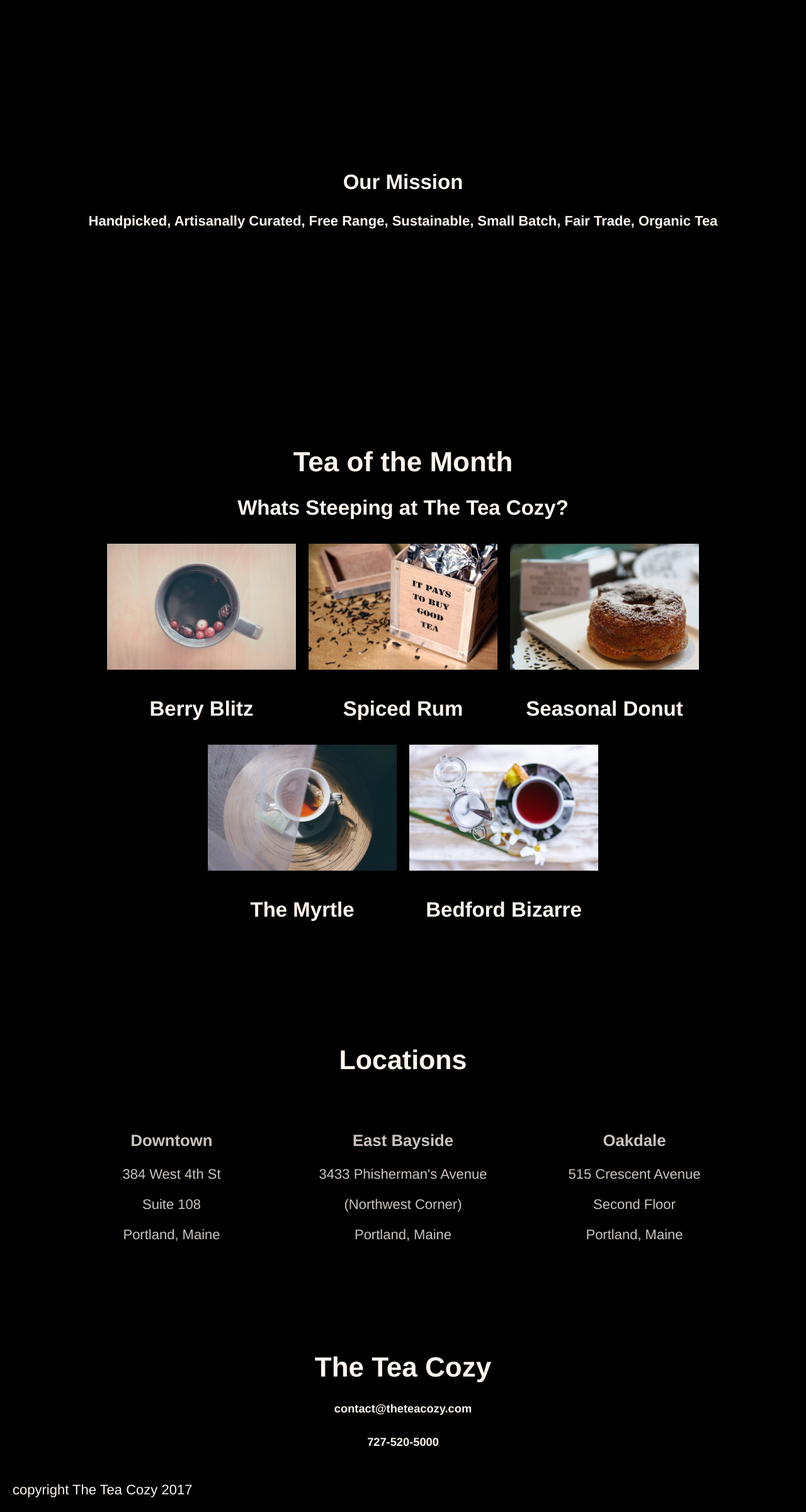
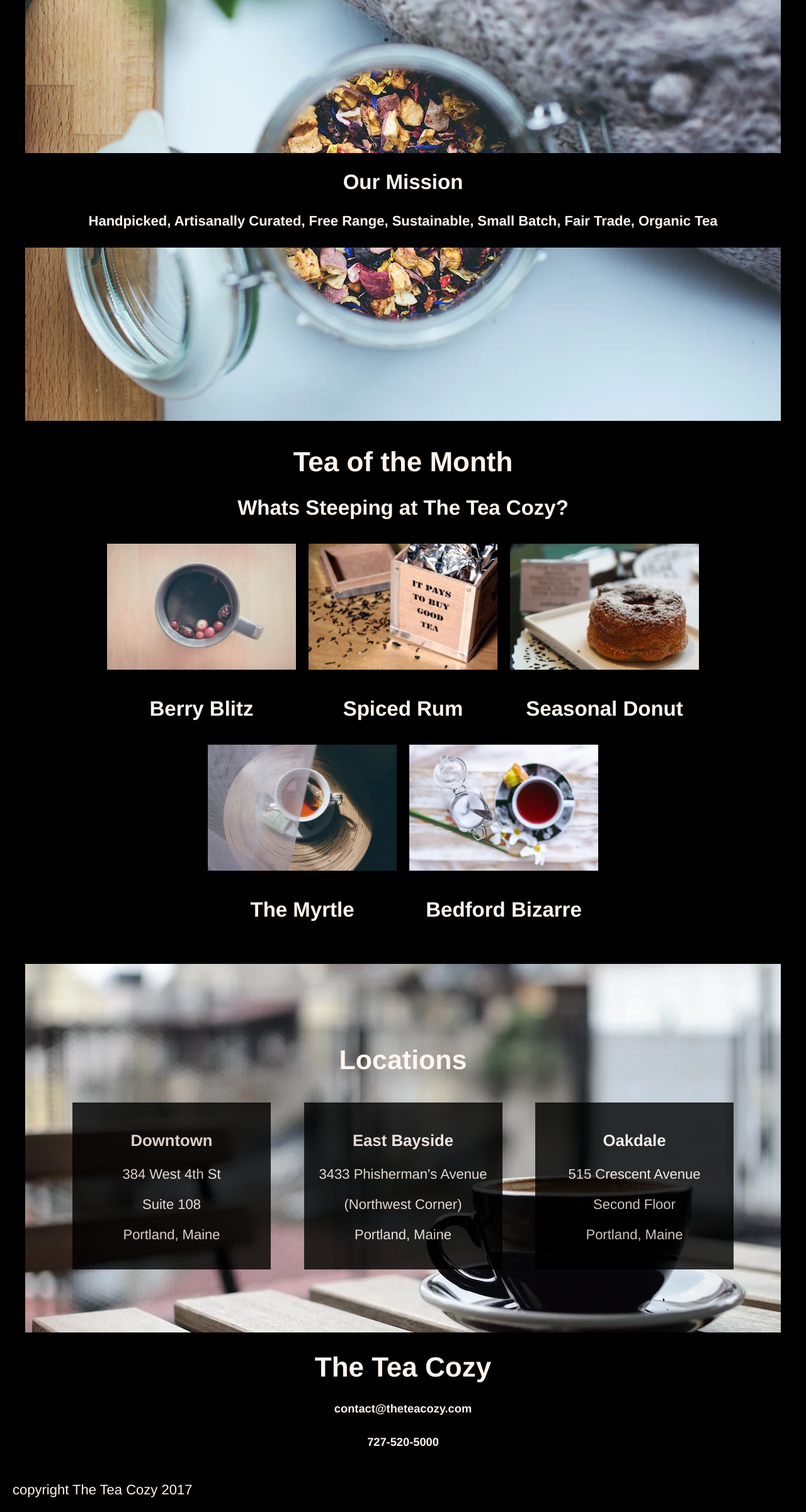
Before and after one commit to Morse2Code/Tea-cozy, a plain HTML site: page index.html in a window 1280 px wide. Shown: the part 72-2472 px from the top of the page at 63% size. Drawn offline with Linux system fonts and the light colour scheme.

Commit message:
Update style.css

```diff
--- a/style.css
+++ b/style.css
@@ -50,7 +50,7 @@ body {
 /*main-content*/
 
 .mission-container {
-    background-image: url(images/img-mission-background.jpeg);
+    background-image: url(img-mission-background.jpeg);
     background-repeat: no-repeat;
     background-position: center;
     height: 700px;
@@ -89,7 +89,7 @@ body {
     max-width: 1200px;
     margin: 40px auto auto auto;
     padding-top: 85px;
-    background-image: url(images/img-locations-background.jpeg);
+    background-image: url(img-locations-background.jpeg);
     background-repeat: no-repeat;
     background-position: center;
     background-size: cover;
```
